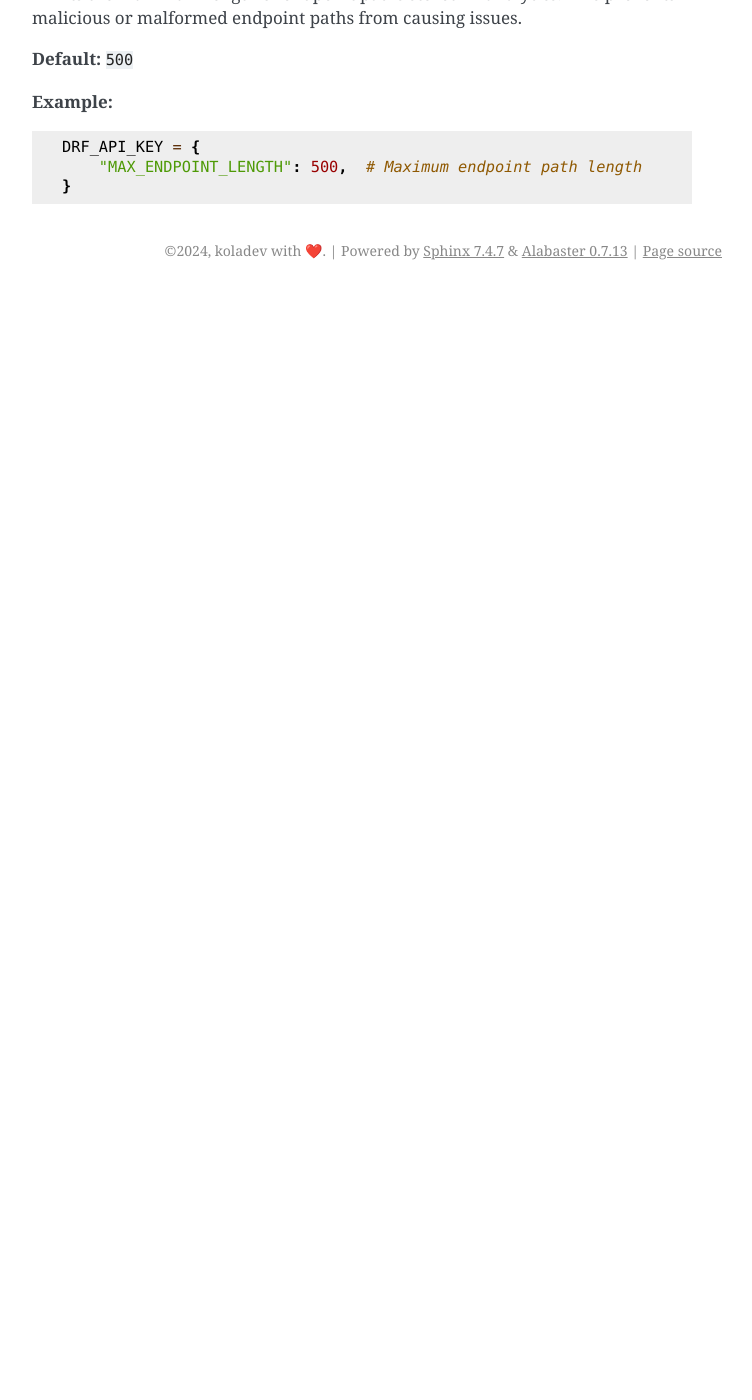
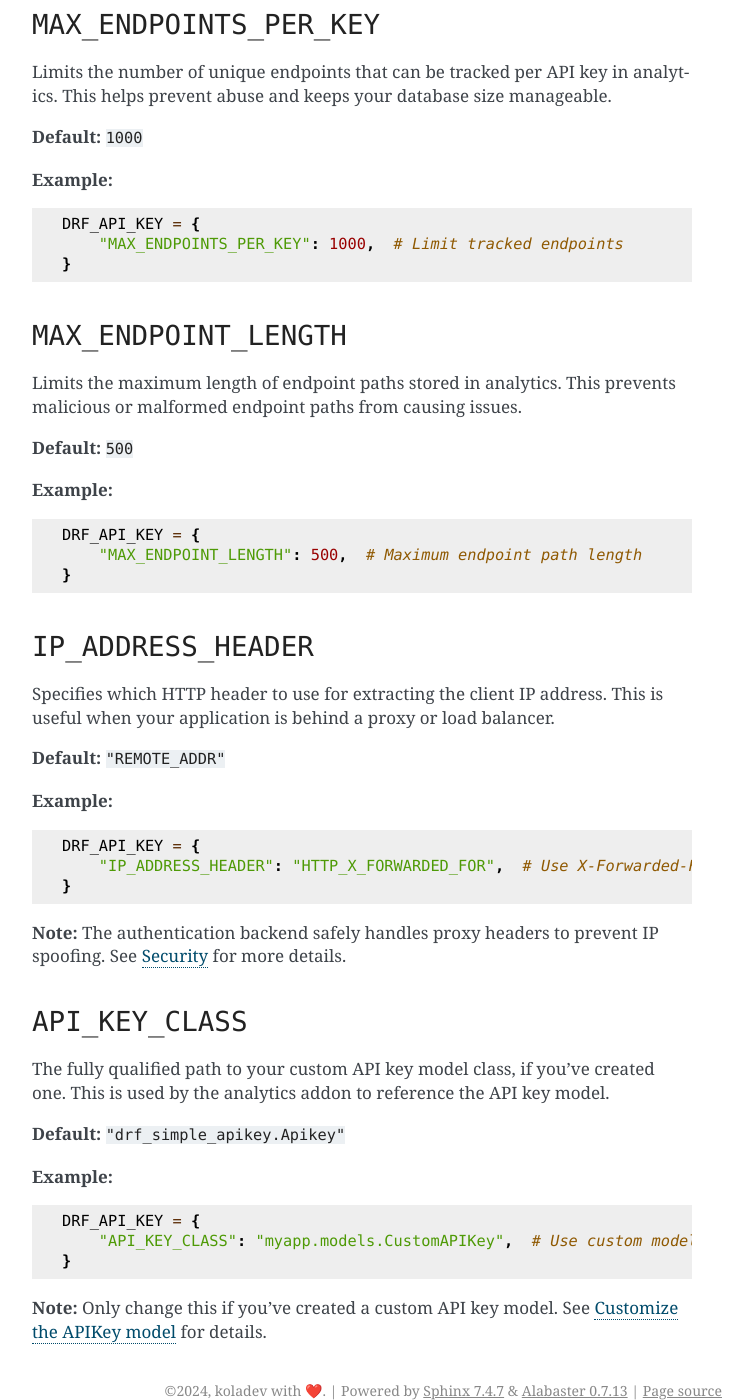
Before and after one commit to koladev32/drf-simple-apikey, a Sphinx documentation site: the page built from docs/settings.rst, in a window 1280 px wide and 1400 px high, scrolled down 3190 px. Shown: the whole window, without its empty margins (388-1140 px from the left). Built offline with Sphinx 7.4.7, drawn with Linux system fonts in a browser that asks for light colours; before the commit the page ends 3480 px from its top, so only the background shows below that; some of the changed text lies outside the part shown.

Commit message:
Update documentation: README, CONTRIBUTING, and fix doc issues
- Add Python 3.10-3.13 and Django 4.2.17+/5.x support info to README
- Add security features and type annotations mention to README
- Document bump2version usage in CONTRIBUTING.md
- Fix import error in customizing_api_key_model.rst (hyphen to underscore)
- Fix broken link in migrating.rst
- Fix typo in permissions.rst link
- Add missing settings documentation (IP_ADDRESS_HEADER, API_KEY_CLASS, ROTATION_PERIOD)
- Fix README formatting issue

```diff
--- a/docs/customizing_api_key_model.rst
+++ b/docs/customizing_api_key_model.rst
@@ -9,7 +9,7 @@ example using a custom class called ``Organization``.
 
    # organizations/models.py
    from django.db import models
-   from drf-simple-apikey.models import AbstractAPIKey
+   from drf_simple_apikey.models import AbstractAPIKey
 
    class Organization(models.Model):
        name = models.CharField(max_length=255)
--- a/docs/migrating.rst
+++ b/docs/migrating.rst
@@ -61,6 +61,6 @@ Ensure that you update these settings throughout your project configuration file
 Support and Feedback
 --------------------
 
-For more information, detailed support, or to provide feedback about the migration process, please visit our documentation site at [New Package Documentation URL](https://example.com/new-package-info) or contact support directly.
+For more information, detailed support, or to provide feedback about the migration process, please visit our documentation site at https://djangorestframework-simple-apikey.readthedocs.io/en/latest/ or open an issue on GitHub.
 
 We appreciate your cooperation and understanding as we continue to improve our software offerings.
--- a/docs/permissions.rst
+++ b/docs/permissions.rst
@@ -39,4 +39,4 @@ You can then call use this class in your view 👇
        permission_classes = (IsActiveEntity, )
 
 Feel free to read the code of the permission class at
-`https://github.com/koladev32/drf-simple-apikey/blob/main/drf-simple-apikey/permissions.py <https://github.com/koladev32/drf-simple-apikey/blob/main/drf-simple-apikey/backends.py>`__.
+https://github.com/koladev32/drf-simple-apikey/blob/main/drf_simple_apikey/permissions.py.
--- a/docs/settings.rst
+++ b/docs/settings.rst
@@ -41,6 +41,24 @@ Determines the keyword that should come with every request made to your API. The
 
  Api-Key API_KEY
 
+``ROTATION_PERIOD``
+-------------------------
+The duration for which key rotation remains active. After this period, the rotation
+process completes and you'll need to manually swap the ``FERNET_SECRET`` and
+``ROTATION_FERNET_SECRET`` values.
+
+**Default:** ``timedelta(days=7)``
+
+**Example:**
+
+.. code-block:: python
+
+   from datetime import timedelta
+
+   DRF_API_KEY = {
+       "ROTATION_PERIOD": timedelta(days=7),  # Rotation active for 7 days
+   }
+
 ``ROTATION_FERNET_SECRET``
 -------------------------
 The ``ROTATION_FERNET_SECRET`` is a secondary Fernet key (`Fernet <https://cryptography.io/en/latest/fernet/>`__)
@@ -53,7 +71,9 @@ In the context of ``MultiFernet``:
 - New tokens are encrypted using the ``ROTATION_FERNET_SECRET``.
 - Tokens can be decrypted with either the ``ROTATION_FERNET_SECRET`` enabling a smooth key rotation without rendering existing tokens obsolete.
 
- python manage.py generate_fernet_key
+.. code-block:: bash
+
+   python manage.py generate_fernet_key
 
 This strategic usage ensures that as you transition to a new key, older tokens encrypted with the previous key remain valid, and new tokens are encrypted using the new key.
 Thus, a seamless transition is achieved, enhancing security without causing disruptions.
@@ -142,3 +162,41 @@ malicious or malformed endpoint paths from causing issues.
    DRF_API_KEY = {
        "MAX_ENDPOINT_LENGTH": 500,  # Maximum endpoint path length
    }
+
+``IP_ADDRESS_HEADER``
+------------------------
+
+Specifies which HTTP header to use for extracting the client IP address. This is
+useful when your application is behind a proxy or load balancer.
+
+**Default:** ``"REMOTE_ADDR"``
+
+**Example:**
+
+.. code-block:: python
+
+   DRF_API_KEY = {
+       "IP_ADDRESS_HEADER": "HTTP_X_FORWARDED_FOR",  # Use X-Forwarded-For header
+   }
+
+**Note:** The authentication backend safely handles proxy headers to prevent IP
+spoofing. See :doc:`security` for more details.
+
+``API_KEY_CLASS``
+------------------------
+
+The fully qualified path to your custom API key model class, if you've created one.
+This is used by the analytics addon to reference the API key model.
+
+**Default:** ``"drf_simple_apikey.Apikey"``
+
+**Example:**
+
+.. code-block:: python
+
+   DRF_API_KEY = {
+       "API_KEY_CLASS": "myapp.models.CustomAPIKey",  # Use custom model
+   }
+
+**Note:** Only change this if you've created a custom API key model. See
+:doc:`customizing_api_key_model` for details.
```
Also changed, not shown: CONTRIBUTING.md (+20 -2 lines), README.md (+10 -1 lines).
